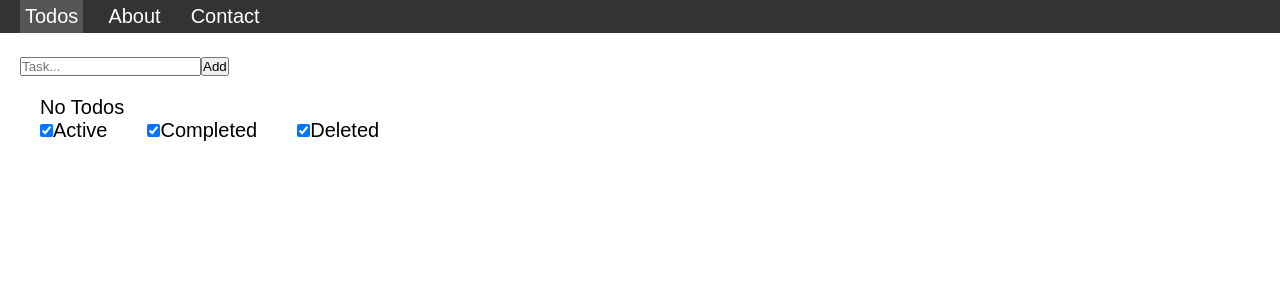
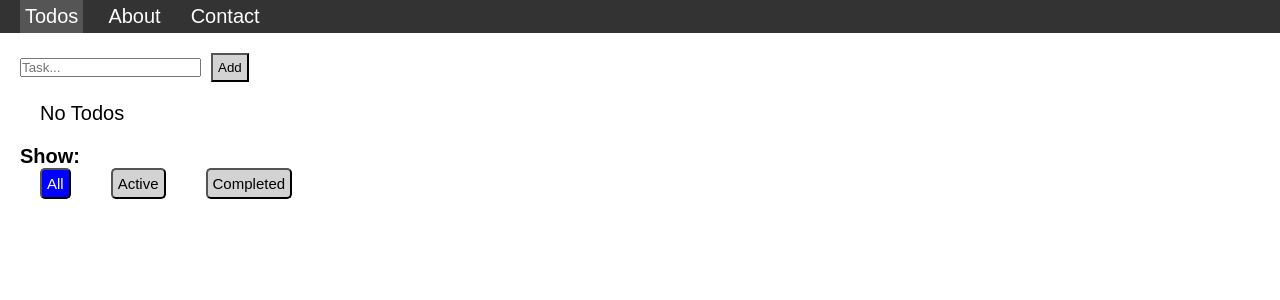
Before and after one commit to trmeade/to-do-react-app, a React (Vite) app: page / in a window 1280 px wide. Shown: the top 300 px of the page. Built offline with nearby package versions, Linux system fonts and the light colour scheme.

Commit message:
Reimplementing view status bar funcionality as buttons

```diff
--- a/src/NewTodoForm.jsx
+++ b/src/NewTodoForm.jsx
@@ -23,7 +23,7 @@ export function NewTodoForm({ onSubmit }) {
           type="text"
           placeholder="Task..."
         />
-        <button>Add</button>
+        <button className="add-todo-btn">Add</button>
       </div>
     </form>
   )
--- a/src/TodoList.jsx
+++ b/src/TodoList.jsx
@@ -9,12 +9,12 @@ export function TodoList()
   //violations
   // TodoList.propTypes = {
   // }
-  const [showActive, setShowActive] = useState(true);
-  const [showCompleted, setShowCompleted] = useState(true);
-  const [showDeleted, setShowDeleted] = useState(true);
+
+  const [viewStatus, setViewStatus] = useState("All");
 
   const [todos, setTodos] = useState(() => {
     const localValue = localStorage.getItem("ITEMS");
+
     //localStorage.clear();
 
     if(localValue == null)
@@ -67,21 +67,16 @@ export function TodoList()
       <ul className="to-do-list">
         {todos.length === 0 && "No Todos"}
         {todos.map(todo => {
-          let show = true;
-
-          console.log("Render to-do-list: ")
-          console.log(`   showCompleted = ${showCompleted}`);
-          console.log(`   showDeleted = ${showDeleted}`);
-          console.log(`   showActive = ${showActive}`);
+          let show = false;
 
           console.log(`evaluating todo: ${JSON.stringify(todo, null, 4)}`);
 
-          if(!todo.completed && !showActive) {
-            show = false;
-          } else if(todo.completed && !showCompleted) {
-            show = false;
-          } else if(todo.deleted && !showDeleted) {
-            show = false;
+          if(viewStatus === "All") {
+            show = true;
+          } else if(viewStatus === "Active" && todo.completed === false) {
+            show = true;
+          } else if(viewStatus === "Completed" && todo.completed === true) {
+            show = true;
           }
 
           if(show) {
@@ -100,12 +95,8 @@ export function TodoList()
         })}
       </ul>
       <TodoViewStatusBar
-        showActive={showActive}
-        showCompleted={showCompleted}
-        showDeleted={showDeleted}
-        setShowActive={setShowActive}
-        setShowCompleted={setShowCompleted}
-        setShowDeleted={setShowDeleted}
+        viewStatus={viewStatus}
+        setViewStatus={setViewStatus}
       />
     </>
   )
--- a/src/TodoViewStatusBar.jsx
+++ b/src/TodoViewStatusBar.jsx
@@ -1,44 +1,69 @@
 
 
 export function TodoViewStatusBar({
-    showActive,
-    showCompleted,
-    showDeleted,
-    setShowActive,
-    setShowCompleted,
-    setShowDeleted,
+  viewStatus,
+  setViewStatus
 })
 {
 
+
   return (
     <>
-      <label className="status-bar-row">
-        <input type="checkbox" id="active" onClick={() => {
-          const val = document.getElementById("active").checked;
-          setShowActive(val);
-        }}
-        defaultChecked={showActive}
-        />
-        Active
-      </label>
-      <label className="status-bar-row">
-        <input type="checkbox" id="completed" onClick={() => {
-          const val = document.getElementById("completed").checked;
-          setShowCompleted(val);
-        }}
-        defaultChecked={showCompleted}
-        />
-        Completed
-      </label>
-      <label className="status-bar-row">
-        <input type="checkbox" id="deleted" onClick={() => {
-          const val = document.getElementById("deleted").checked;
-          setShowDeleted(val);
-        }}
-        defaultChecked={showDeleted}
-        />
-        Deleted
-      </label>
+      {/* <span>View Status = {viewStatus}</span> */}
+      <div className="todo-view-status-bar">
+        <h4>Show:</h4>
+        <span className="status-bar-row">
+          <button
+            className={`view-type-btn ${viewStatus === "All" ? "view-type-btn-active" : ""}`}
+            type="button" id="all-btn" onClick={() => {
+            setActiveBtn("All");
+          }}
+          >
+          All
+          </button>
+        </span>
+        <span className="status-bar-row">
+          <button
+            className={`view-type-btn ${viewStatus === "Active" ? "view-type-btn-active" : ""}`}
+            type="button" id="active-btn" onClick={() => {
+            setActiveBtn("Active");
+          }}>
+          Active
+          </button>
+        </span>
+
+        <span className="status-bar-row">
+          <button
+            className= {`view-type-btn ${viewStatus === "Completed" ? "view-type-btn-active": ""}`}
+            type="button" id="completed-btn" onClick={() => {
+            setActiveBtn("Completed");
+          }}>
+          Completed
+          </button>
+        </span>
+      </div>
     </>
   )
+
+  function setActiveBtn(status) {
+    setViewStatus(status);
+
+    document.getElementById("all-btn").classList.remove("view-type-btn-active");
+    document.getElementById("active-btn").classList.remove("view-type-btn-active");
+    document.getElementById("completed-btn").classList.remove("view-type-btn-active");
+
+    switch(status) {
+      case "All":
+        document.getElementById("all-btn").classList.add("view-type-btn-active");
+        break;
+
+      case "Active":
+        document.getElementById("active-btn").classList.add("view-type-btn-active");
+        break;
+
+      case "Completed":
+        document.getElementById("completed-btn").classList.add("view-type-btn-active");
+        break;
+    }
+  }
 }
--- a/src/styles.css
+++ b/src/styles.css
@@ -75,6 +75,28 @@ html {
   text-decoration-line: line-through;
 }
 
+.todo-view-status-bar {
+  padding-top: 1rem;
+}
+
+.add-todo-btn {
+  background-color: lightgray;
+  margin-left: .5rem;
+  padding: .25rem;
+}
+
+.view-type-btn {
+  background-color: lightgray;
+  color: black;
+  font-size: .75rem;
+  padding: .25rem;
+  border-radius: 5px; */
+}
+
+.view-type-btn-active {
+  background-color: blue;
+  color: white;
+}
 .delete-btn {
   margin-left: 1rem;
 }
```
Also changed, not shown: src/App.jsx (+0 -13 lines).
